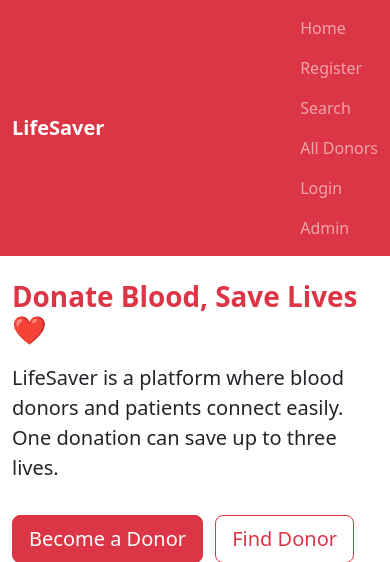
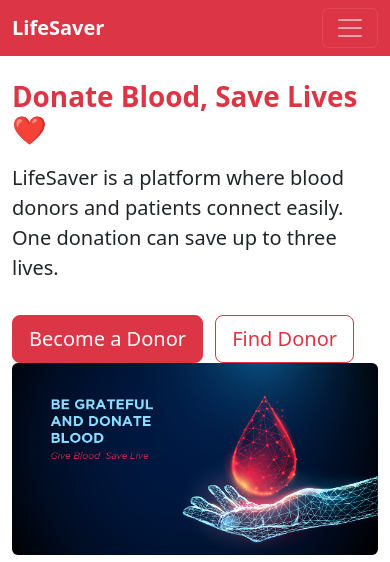
Before and after one commit to vikasbachpalle/lifesaver, a Django app: page / in a window 390 px wide. Shown: the top 562 px of the page. Run offline with Django 5.2, Linux system fonts and the light colour scheme.

Commit message:
Fix responsive navbar for mobile

```diff
--- a/donors/templates/base.html
+++ b/donors/templates/base.html
@@ -1,21 +1,31 @@
 {% load static %}
 <!DOCTYPE html>
-<html>
+<html lang="en">
 <head>
     <meta charset="utf-8">
     <title>LifeSaver</title>
 
     <!-- Bootstrap CSS -->
     <link href="https://cdn.jsdelivr.net/npm/bootstrap@5.3.3/dist/css/bootstrap.min.css" rel="stylesheet">
-
 </head>
 <body>
 
 <nav class="navbar navbar-expand-lg navbar-dark bg-danger">
     <div class="container">
+
+        <!-- Logo -->
         <a class="navbar-brand fw-bold" href="{% url 'home' %}">LifeSaver</a>
 
-        <div class="navbar-nav ms-auto nav-links-black">
+        <!-- ☰ Mobile Toggle Button -->
+        <button class="navbar-toggler" type="button"
+                data-bs-toggle="collapse"
+                data-bs-target="#navbarMenu">
+            <span class="navbar-toggler-icon"></span>
+        </button>
+
+        <!-- Menu -->
+        <div class="collapse navbar-collapse" id="navbarMenu">
+            <div class="navbar-nav ms-auto">
                 <a class="nav-link" href="{% url 'home' %}">Home</a>
                 <a class="nav-link" href="{% url 'registerdonor' %}">Register</a>
                 <a class="nav-link" href="{% url 'searchdonor' %}">Search</a>
@@ -23,6 +33,8 @@
                 <a class="nav-link" href="{% url 'donor_login' %}">Login</a>
                 <a class="nav-link" href="/admin/">Admin</a>
             </div>
+        </div>
+
     </div>
 </nav>
 
```
Lines whose indentation alone changed are shown as unchanged.
